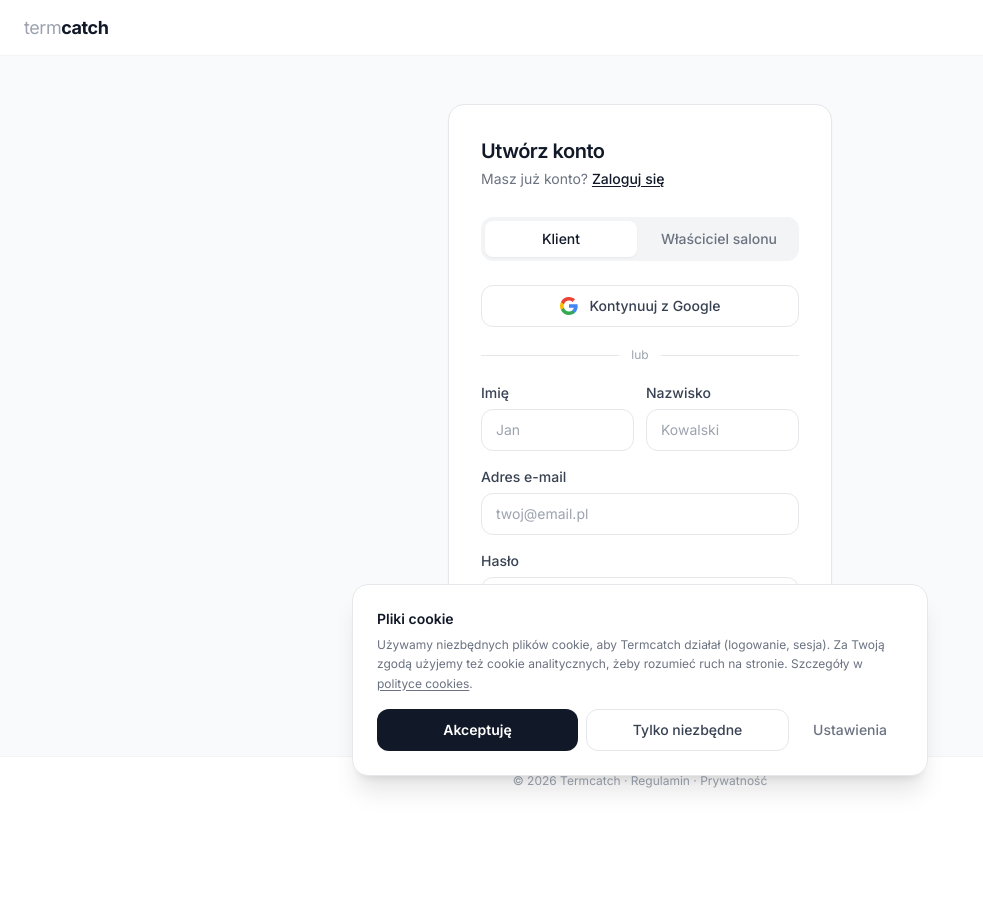
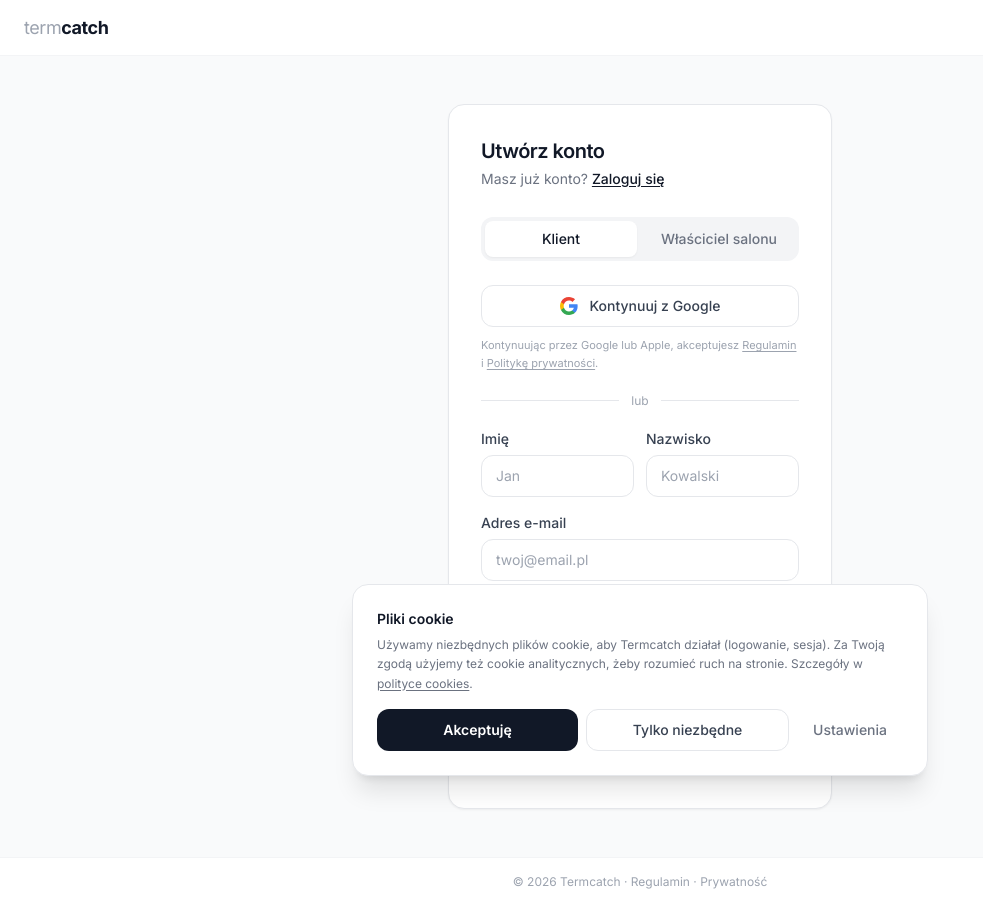
Before and after one commit to clash09xx-dev/termcatch, a Next.js app: page /register in a window 1280 px wide. Shown: the whole page, without its empty margins (0-983 px from the left). Before the commit the page ends 805 px from the top, so only its background shows below. Built offline with nearby package versions, Linux system fonts and the light colour scheme; no server answers.

Commit message:
feat: obowiazkowa akceptacja regulaminu i polityki prywatnosci przy rejestracji

```diff
--- a/actions/auth/index.ts
+++ b/actions/auth/index.ts
@@ -12,6 +12,11 @@ const RegisterSchema = z.object({
   email: z.string().email("Nieprawidłowy adres e-mail"),
   password: z.string().min(8, "Hasło musi mieć min. 8 znaków"),
   role: z.enum(["CUSTOMER", "BUSINESS_OWNER"]).default("CUSTOMER"),
+  acceptTerms: z.literal(true, {
+    errorMap: () => ({
+      message: "Aby założyć konto, zaakceptuj Regulamin i Politykę prywatności.",
+    }),
+  }),
 });
 
 const LoginSchema = z.object({
@@ -35,6 +40,7 @@ export async function registerAction(
     email: formData.get("email") as string,
     password: formData.get("password") as string,
     role: (formData.get("role") as string) ?? "CUSTOMER",
+    acceptTerms: formData.get("acceptTerms") === "on",
   };
 
   const parsed = RegisterSchema.safeParse(raw);
@@ -57,7 +63,12 @@ export async function registerAction(
       password,
       options: {
         emailRedirectTo: `${process.env.NEXT_PUBLIC_APP_URL ?? "http://localhost:3000"}/auth/callback`,
-        data: { firstName, lastName, role },
+        data: {
+          firstName,
+          lastName,
+          role,
+          acceptedTermsAt: new Date().toISOString(),
+        },
       },
     });
 
--- a/app/(auth)/register/page.tsx
+++ b/app/(auth)/register/page.tsx
@@ -84,6 +84,13 @@ export default function RegisterPage() {
         )}
       </div>
 
+      <p className="mt-2.5 text-[11px] text-gray-400 leading-relaxed">
+        Kontynuując przez Google lub Apple, akceptujesz{" "}
+        <Link href="/terms" target="_blank" className="underline underline-offset-2 hover:text-gray-600">Regulamin</Link>{" "}
+        i{" "}
+        <Link href="/privacy" target="_blank" className="underline underline-offset-2 hover:text-gray-600">Politykę prywatności</Link>.
+      </p>
+
       <div className="flex items-center gap-3 my-5">
         <div className="flex-1 h-px bg-gray-200" />
         <span className="text-xs text-gray-400">lub</span>
@@ -150,6 +157,29 @@ export default function RegisterPage() {
           )}
         </div>
 
+        <label className="flex items-start gap-2.5 cursor-pointer">
+          <input
+            type="checkbox"
+            name="acceptTerms"
+            required
+            className="mt-0.5 w-4 h-4 accent-gray-900 flex-shrink-0"
+          />
+          <span className="text-xs text-gray-500 leading-relaxed">
+            Akceptuję{" "}
+            <Link href="/terms" target="_blank" className="text-gray-900 underline underline-offset-2 hover:no-underline">
+              Regulamin
+            </Link>{" "}
+            oraz{" "}
+            <Link href="/privacy" target="_blank" className="text-gray-900 underline underline-offset-2 hover:no-underline">
+              Politykę prywatności
+            </Link>{" "}
+            Termcatch.
+          </span>
+        </label>
+        {state.fieldErrors?.acceptTerms && (
+          <p className="text-xs text-red-500">{state.fieldErrors.acceptTerms[0]}</p>
+        )}
+
         <button
           type="submit"
           disabled={isPending}
```
